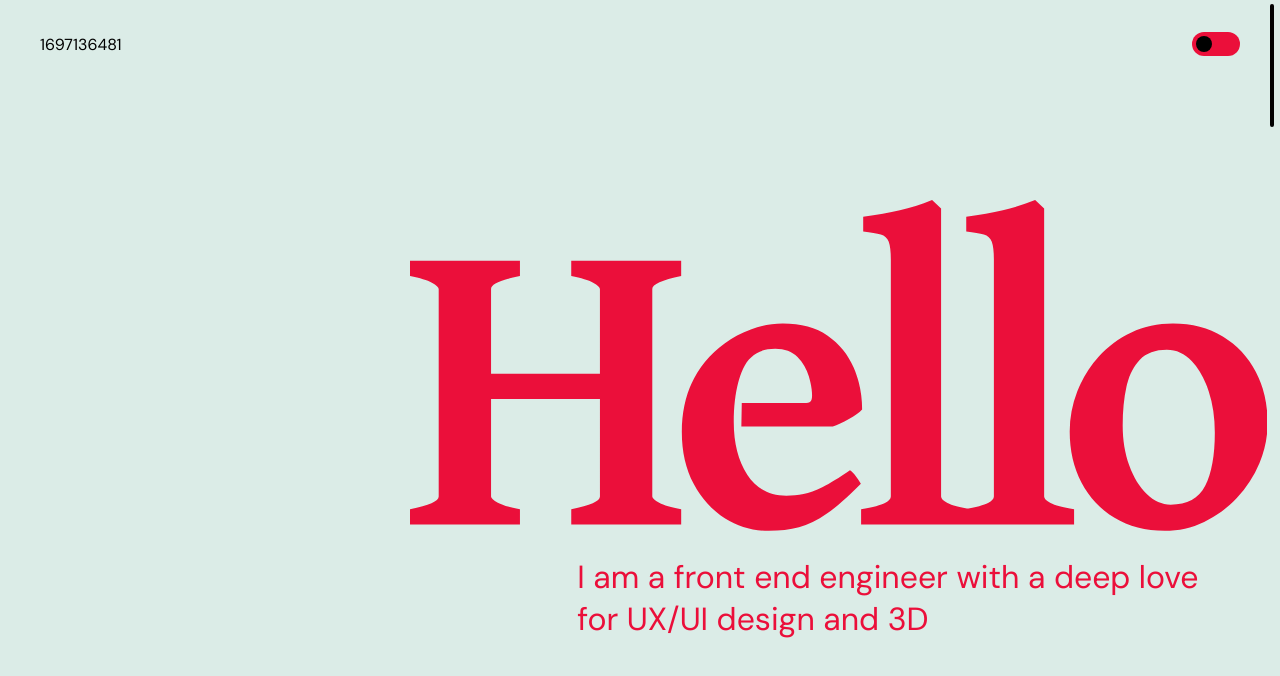
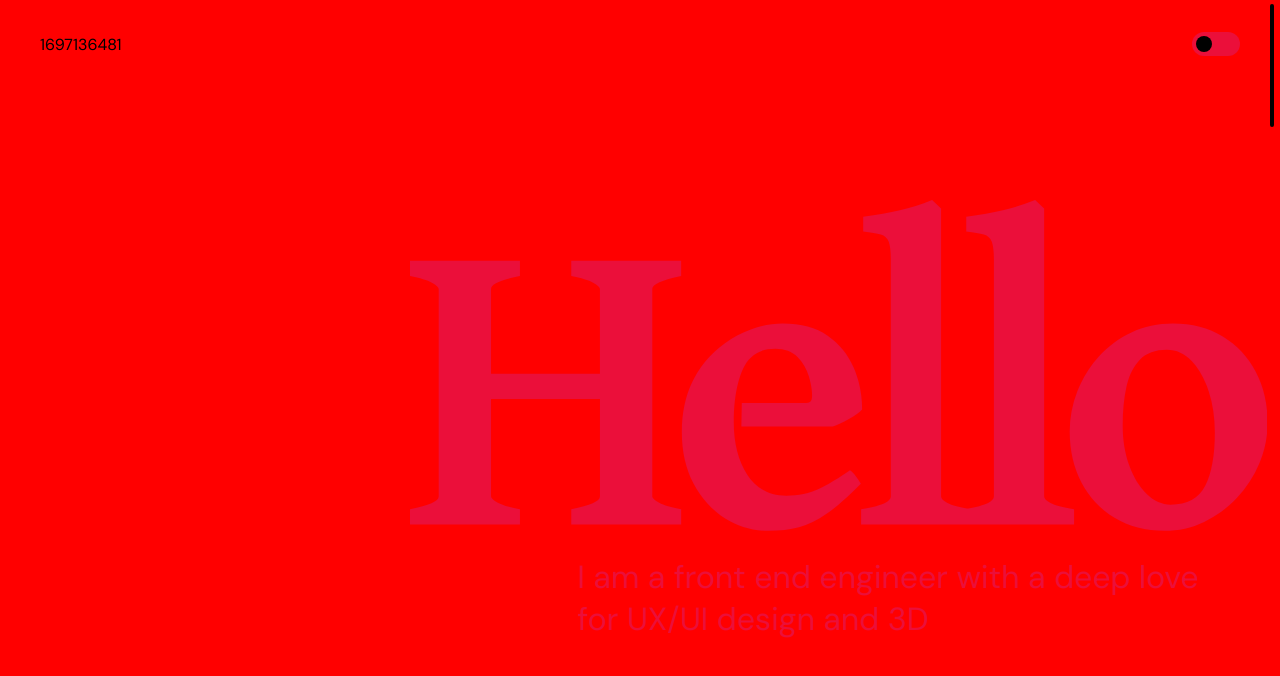
Before and after one commit to ilmandone/mauti-2024, a Vue app: page / in a window 1280 px wide. Shown: the top 676 px of the page. Built offline with nearby package versions, Linux system fonts and the light colour scheme; a web font is replaced by a local one.

Commit message:
feat(backgroud): create the bg component

```diff
--- /dev/null
+++ b/src/components/sections/S-Background.vue
@@ -0,0 +1,17 @@
+<script setup lang="ts"></script>
+
+<template>
+    <div class="three-container"></div>
+</template>
+
+<style scoped lang="scss">
+.three-container {
+    position: absolute;
+    top: 0;
+    left: 0;
+    width: 100vw;
+    height: 100vh;
+
+    background: red;
+}
+</style>
--- a/src/views/MainView.vue
+++ b/src/views/MainView.vue
@@ -12,6 +12,7 @@ import { ScrollDetectDirective as vScrollDetect } from '@/directives/scroll-dete
 import { SectionTranslationDirective as vSectionTranslation } from '@/directives/section-translation.directive'
 import SHeader from '@components/sections/S-Header.vue'
 import UIScroller from '@components/ui/UI-Scroller.vue'
+import SBackground from '@components/sections/S-Background.vue'
 
 const main = ref()
 const scrollValue = ref<number>(0)
@@ -55,6 +56,7 @@ onUnmounted(() => {
 </script>
 
 <template>
+    <SBackground />
     <SHeader />
     <main
         ref="main"
```
